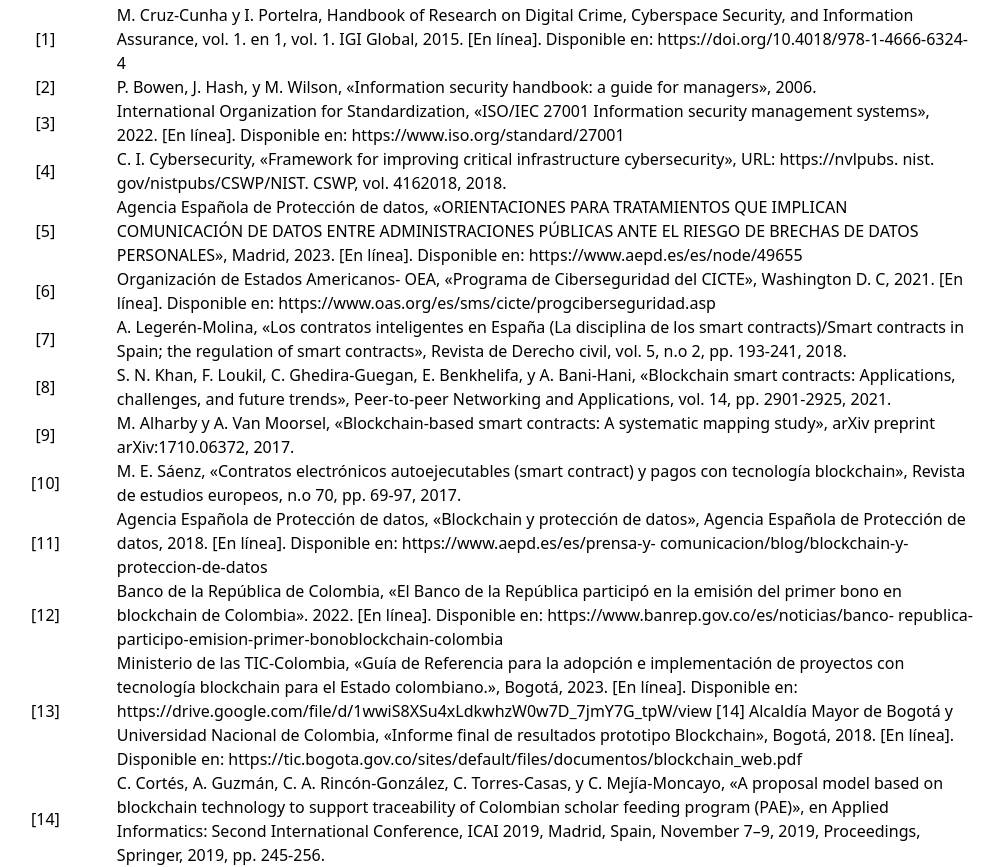
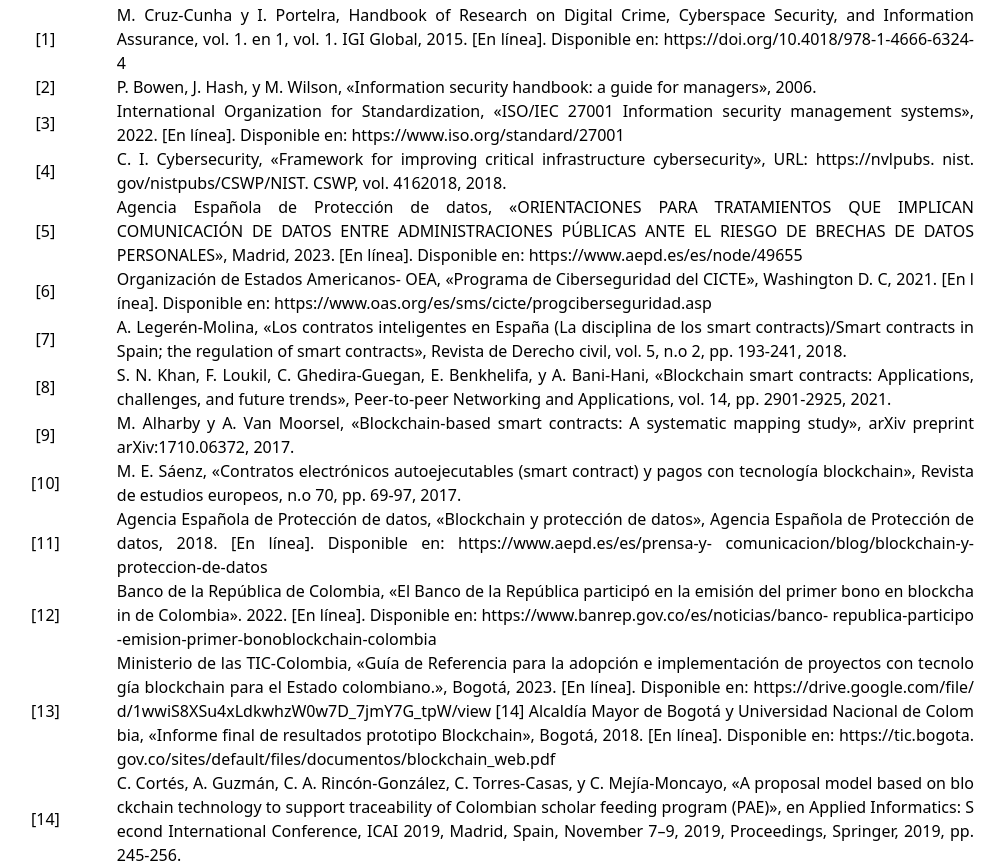
Before and after one commit to fibiaanm/unitel-908, a website: page index.html in a window 1280 px wide. Shown: the part 6937-7804 px from the top of the page, without its empty margins (166-1171 px from the left). Drawn offline with Linux system fonts and the light colour scheme.

Commit message:
biblio break lines

```diff
--- a/index.html
+++ b/index.html
@@ -286,7 +286,7 @@
             <h3 class="titles">
                 <span class="return-index">#</span> &nbsp; Bibliografía
             </h3>
-            <div class="w-full flex flex-wrap px-3 overflow-x-hidden">
+            <div class="w-full flex flex-wrap px-3 text-justify">
                 <div class="w-1/7 flex items-center justify-center">
                     [1]
                 </div>
@@ -328,7 +328,7 @@
                 <div class="w-1/7 flex items-center justify-center">
                     [6]
                 </div>
-                <div class="w-6/7 flex items-center">
+                <div class="w-6/7 flex items-center break-all">
                     Organización de Estados Americanos- OEA, «Programa de Ciberseguridad del CICTE»,
 Washington D. C, 2021. [En línea]. Disponible en: https://www.oas.org/es/sms/cicte/progciberseguridad.asp
                 </div>
@@ -372,14 +372,14 @@
                 <div class="w-1/7 flex items-center justify-center">
                     [12]
                 </div>
-                <div class="w-6/7 flex items-center">
+                <div class="w-6/7 flex items-center break-all">
                     Banco de la República de Colombia, «El Banco de la República participó en la emisión del primer bono en blockchain de Colombia». 2022. [En línea]. Disponible en: https://www.banrep.gov.co/es/noticias/banco- republica-participo-emision-primer-bonoblockchain-colombia
                 </div>
 
                 <div class="w-1/7 flex items-center justify-center">
                     [13]
                 </div>
-                <div class="w-6/7 flex items-center">
+                <div class="w-6/7 flex items-center break-all">
                     Ministerio de las TIC-Colombia, «Guía de Referencia para la adopción e implementación de proyectos con tecnología blockchain para el Estado colombiano.», Bogotá, 2023. [En línea]. Disponible en: https://drive.google.com/file/d/1wwiS8XSu4xLdkwhzW0w7D_7jmY7G_tpW/view [14] Alcaldía Mayor de Bogotá y Universidad Nacional de Colombia, «Informe final de resultados prototipo Blockchain», Bogotá, 2018. [En línea].
 Disponible en: https://tic.bogota.gov.co/sites/default/files/documentos/blockchain_web.pdf
                 </div>
@@ -387,7 +387,7 @@
                 <div class="w-1/7 flex items-center justify-center">
                     [14]
                 </div>
-                <div class="w-6/7 flex items-center">
+                <div class="w-6/7 flex items-center break-all">
                     C. Cortés, A. Guzmán, C. A. Rincón-González, C. Torres-Casas, y C. Mejía-Moncayo, «A proposal model based on blockchain technology to support traceability of Colombian scholar feeding program (PAE)», en Applied Informatics: Second International Conference, ICAI 2019, Madrid, Spain, November 7–9, 2019, Proceedings, Springer, 2019, pp. 245-256.
                 </div>
 
```
Also changed, not shown: dist/style.css, 2 other files.
